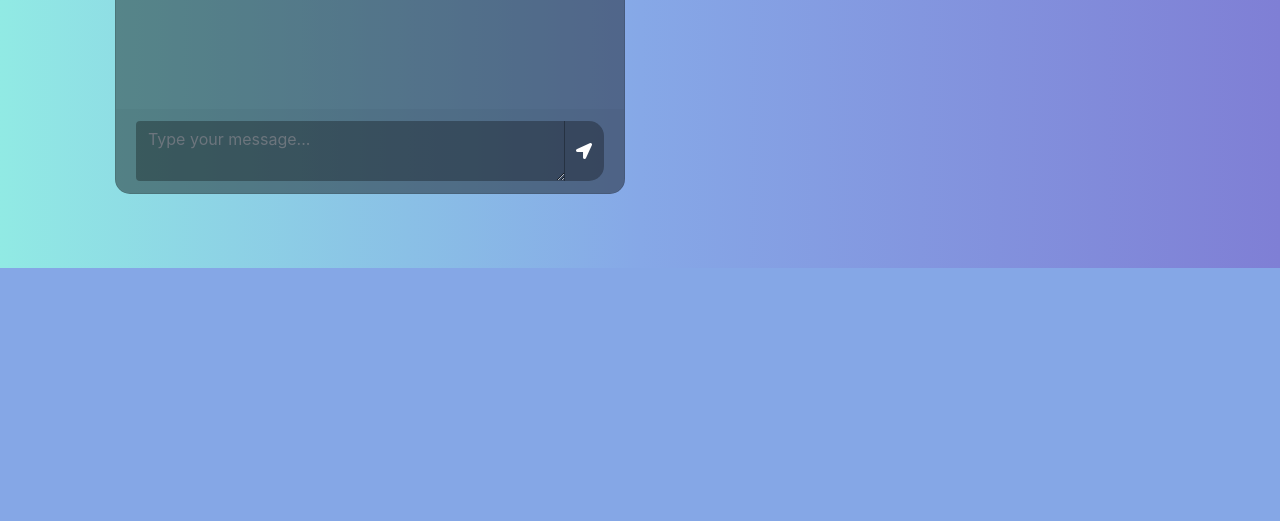
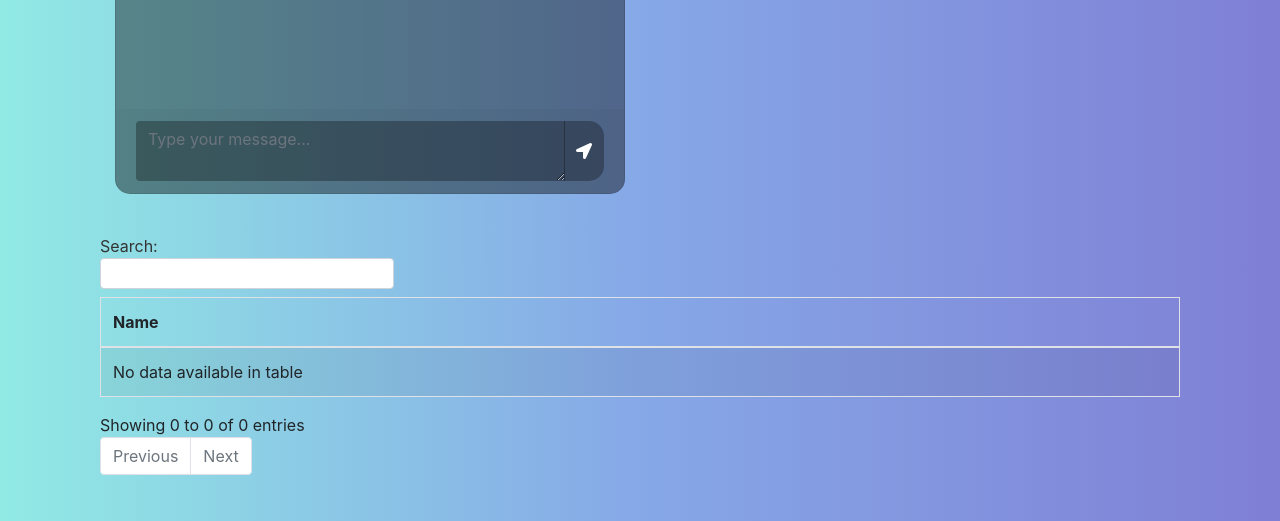
Before and after one commit to VishekhaTamrakar/DouglasEmergencyChatSystem, a Django app: page /event/1 in a window 1280 px wide. Shown: the part 532-1053 px from the top of the page. Before the commit the page ends 800 px from the top, so only its background shows below. Run offline with Django 3.2, Linux system fonts and the light colour scheme; the visitor is signed in with stand-in values (Sample User, id 1); data comes from the database, SQL or seed files in the repository; data that the repository does not hold is empty; some libraries are stand-ins or nearby versions; some web fonts are replaced.

Commit message:
Table for Users

```diff
--- a/accounts/templates/base.html
+++ b/accounts/templates/base.html
@@ -50,6 +50,7 @@
 <script src="https://cdnjs.cloudflare.com/ajax/libs/popper.js/1.14.7/umd/popper.min.js" integrity="sha384-UO2eT0CpHqdSJQ6hJty5KVphtPhzWj9WO1clHTMGa3JDZwrnQq4sF86dIHNDz0W1" crossorigin="anonymous"></script>
 <script src="https://stackpath.bootstrapcdn.com/bootstrap/4.3.1/js/bootstrap.min.js" integrity="sha384-JjSmVgyd0p3pXB1rRibZUAYoIIy6OrQ6VrjIEaFf/nJGzIxFDsf4x0xIM+B07jRM" crossorigin="anonymous"></script>
 
+
 </body>
 
 
--- a/chat/templates/chat/event_detail.html
+++ b/chat/templates/chat/event_detail.html
@@ -9,7 +9,9 @@
     <link rel="stylesheet" href="https://use.fontawesome.com/releases/v5.8.1/css/all.css" integrity="sha384-50oBUHEmvpQ+1lW4y57PTFmhCaXp0ML5d60M1M7uH2+nqUivzIebhndOJK28anvf" crossorigin="anonymous">
 
     <!-- Jquery -->
-    <script src="https://code.jquery.com/jquery-3.3.1.js" integrity="sha256-2Kok7MbOyxpgUVvAk/HJ2jigOSYS2auK4Pfzbm7uH60=" crossorigin="anonymous"></script>
+{#    <script src="https://code.jquery.com/jquery-3.3.1.js" integrity="sha256-2Kok7MbOyxpgUVvAk/HJ2jigOSYS2auK4Pfzbm7uH60=" crossorigin="anonymous"></script>#}
+{##}
+{#    <script type="text/javascript" charset="utf8" src="https://cdn.datatables.net/1.10.19/js/jquery.dataTables.js" defer></script>#}
 
 
 
@@ -137,6 +139,10 @@
 		margin-bottom: 15px !important;
 	}
 	}
+
+    #table{
+        padding-top: 40px;
+    }
     </style>
 
 
@@ -175,6 +181,36 @@
 					</div>
 				</div>
 
+    <script src="https://code.jquery.com/jquery-3.3.1.js" integrity="sha256-2Kok7MbOyxpgUVvAk/HJ2jigOSYS2auK4Pfzbm7uH60=" crossorigin="anonymous"></script>
+    <script src="https://cdn.datatables.net/1.10.19/js/jquery.dataTables.min.js" defer ></script>
+    <script src="https://cdn.datatables.net/1.10.19/js/dataTables.bootstrap4.min.js" defer></script>
+    <script src="https://cdn.datatables.net/buttons/1.5.2/js/dataTables.buttons.min.js" defer></script>
+    <script src="https://cdnjs.cloudflare.com/ajax/libs/pdfmake/0.1.36/pdfmake.min.js" defer></script>
+    <script src="https://cdnjs.cloudflare.com/ajax/libs/pdfmake/0.1.36/vfs_fonts.js" defer></script>
+    <script src="https://cdn.datatables.net/buttons/1.5.2/js/buttons.html5.min.js" defer></script>
+    <script src="https://cdn.datatables.net/responsive/2.2.3/js/dataTables.responsive.min.js" defer></script>
+    <script src="https://cdnjs.cloudflare.com/ajax/libs/jszip/3.1.3/jszip.min.js" defer></script>
+
+    <div id="table">
+
+    <table id="table_id" class="table table-striped table-bordered" width="100%">
+    <thead>
+            <tr>
+                 <th>Name</th>
+            </tr>
+    </thead>
+    <tbody>
+
+
+    {% for user in users %}
+    <tr>
+                 <td>{{ user|upper }}</td>
+            </tr>
+    {% endfor %}
+    </tbody>
+    </table>
+    </div>
+
 
     <script>
         var event = {{ pk }}
@@ -199,6 +235,19 @@
             })
 
         });
+
+        $(document).ready( function () {
+            $('#table_id').DataTable({
+                dom: 'Bfrtip',
+                buttons: [
+                    'copyHtml5', 'excelHtml5', 'pdfHtml5'
+                ],
+                paging: true,
+                "bDestroy": true,
+                responsive: true
+            })
+        } );
+
     </script>
 
 {% endblock %}
--- a/chat/urls.py
+++ b/chat/urls.py
@@ -16,4 +16,5 @@ urlpatterns = [
     path('private_chat/<int:pk>/delete', views.private_chat_delete, name='private_chat_delete'),
     path('private_chat/<int:pk>', views.private_chat_detail, name='private_chat_details'),
     path('private_message/create', views.create_private_message, name='create_private_message'),
+    path('event/active_users', views.active_users_for_event, name='active_users_for_event'),
 ]
--- a/chat/views.py
+++ b/chat/views.py
@@ -12,6 +12,8 @@ from .forms import *
 from django.utils import timezone
 from django.db.models import Q
 from django.contrib.auth.models import User
+from django.core import serializers
+
 
 now=timezone.now()
 
@@ -68,9 +70,12 @@ def private_chat_detail(request,pk):
 @login_required
 def event_detail(request, pk):
     messages = Chat.objects.filter(room=pk)
+    users = Chat.objects.filter(room=pk).values_list('user__username', flat=True).distinct()
+    event_users = Event.objects.filter(id=pk)
     response_data = {
         'messages': messages,
-        'pk': pk
+        'pk': pk,
+        'users': users
     }
     return render(request, 'chat/event_detail.html', response_data)
 
@@ -185,6 +190,16 @@ def create_private_message(request):
 
 
 
+@login_required
+def active_users_for_event(request):
+    event = request.GET.get('event')
+    print(event)
+    users = Event.objects.filter(id=event)
+    data = serializers.serialize('json', users, fields=('invited'))
+
+    print(users)
+    return HttpResponse(json.dumps(data, cls=DjangoJSONEncoder), content_type="application/json")
+
 
 
 @login_required
```
